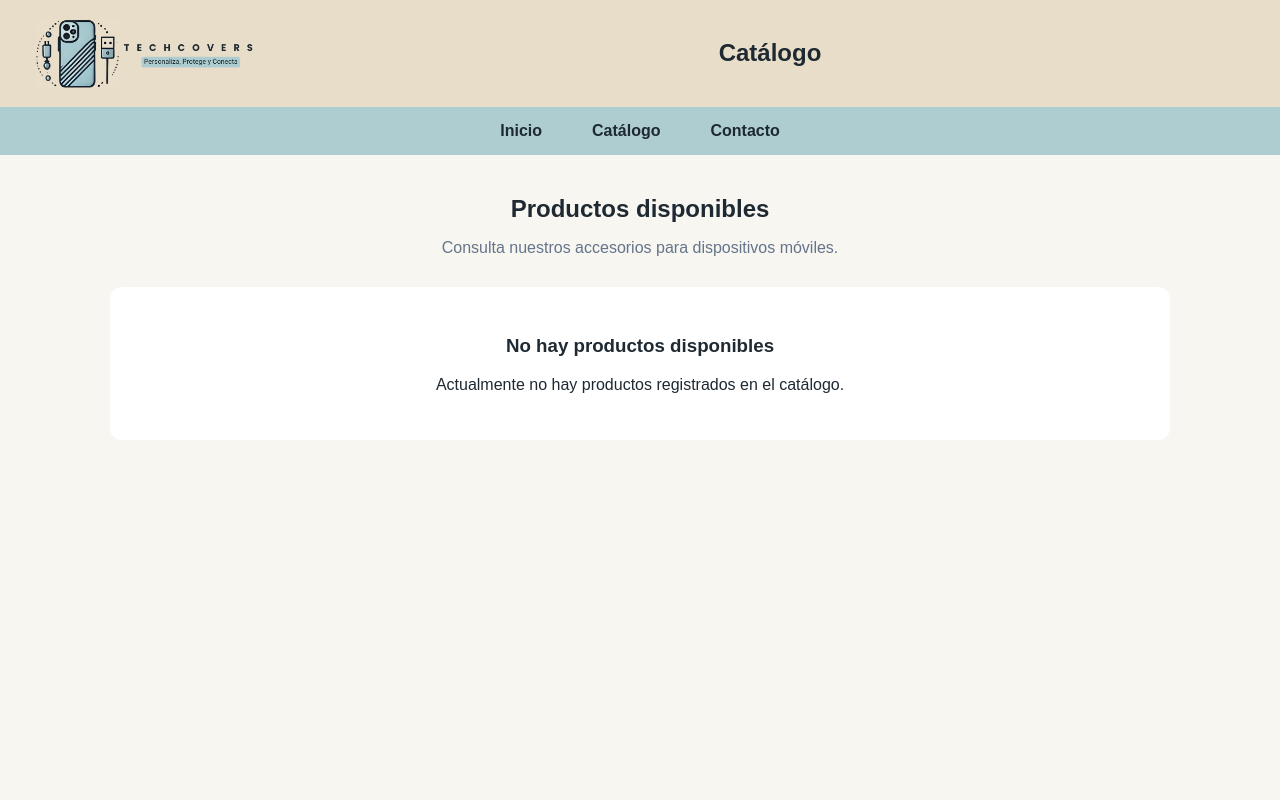
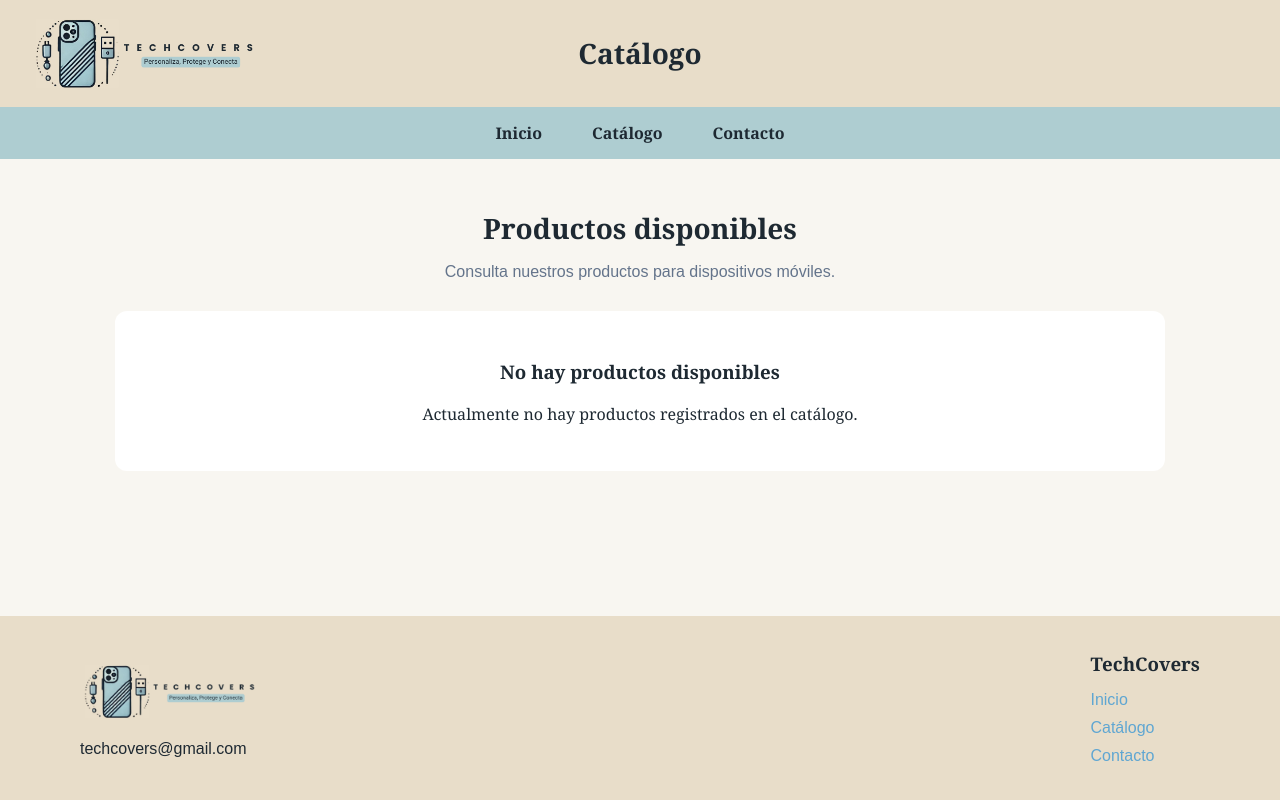
Before and after one commit to Daniela-Zabala/daniela_zabala_proyecto_final, a Django app: page /catalogo/ in a window 1280 px wide. Run offline with Django 5.2, Linux system fonts and the light colour scheme; data that the repository does not hold is empty.

Commit message:
añadir a catalogo la conexión con plantilla_paginas.html

```diff
--- a/catalogo/templates/catalogo.html
+++ b/catalogo/templates/catalogo.html
@@ -1,225 +1,22 @@
-{% load static %}
+{% extends 'plantilla_paginas.html' %}
 
-<!DOCTYPE html>
-<html lang="es">
-
-<head>
-    <meta charset="UTF-8">
-    <meta name="viewport" content="width=device-width, initial-scale=1.0">
-
-    <title>Catálogo - TechCovers</title>
-
-    <style>
-
-        * {
-            box-sizing: border-box;
-        }
-
-        body {
-            margin: 0;
-            font-family: Arial, sans-serif;
-            background-color: #f8f6f1;
-            color: #1E2932;
-        }
-
-        /* ENCABEZADO */
-
-        .header-principal {
-            background-color: #E8DDC9;
-            min-height: 100px;
-            padding: 10px 30px;
-            display: flex;
-            align-items: center;
-            gap: 30px;
-        }
-
-        .header-principal img {
-            width: 230px;
-            height: auto;
-        }
-
-        .titulo-header {
-            flex: 1;
-            text-align: center;
-            font-size: 24px;
-            font-weight: bold;
-            color: #1E2932;
-        }
-
-        /* MENÚ */
-
-        .menu-principal {
-            background-color: #AECDD1;
-            display: flex;
-            justify-content: center;
-            align-items: center;
-            gap: 50px;
-            padding: 15px 0;
-            width: 100%;
-        }
-
-        .menu-principal a {
-            color: #1E2932;
-            text-decoration: none;
-            font-weight: bold;
-        }
-
-        .menu-principal a:hover {
-            text-decoration: underline;
-        }
-
-        /* CATÁLOGO */
-
-        .contenedor-catalogo {
-            max-width: 1100px;
-            margin: 40px auto;
-            padding: 0 20px;
-        }
-
-        .titulo-catalogo {
-            text-align: center;
-            margin-bottom: 30px;
-        }
-
-        .titulo-catalogo h2 {
-            margin-bottom: 8px;
-        }
-
-        .titulo-catalogo p {
-            color: #64748B;
-        }
-
-        /* PRODUCTOS */
-
-        .productos {
-            display: grid;
-            grid-template-columns: repeat(3, 1fr);
-            gap: 25px;
-        }
-
-        .producto {
-            background-color: white;
-            border-radius: 12px;
-            padding: 20px;
-            box-shadow: 0 3px 10px rgba(0, 0, 0, 0.08);
-            border: 1px solid #e5e7eb;
-        }
-
-        .producto h3 {
-            margin-top: 0;
-            margin-bottom: 10px;
-            color: #1E2932;
-        }
-
-        .producto p {
-            color: #64748B;
-            line-height: 1.5;
-        }
-
-        .categoria {
-            display: inline-block;
-            background-color: #AECDD1;
-            color: #1E2932;
-            padding: 5px 10px;
-            border-radius: 20px;
-            font-size: 13px;
-            margin-bottom: 10px;
-        }
-
-        .precio {
-            font-size: 20px;
-            font-weight: bold;
-            margin-top: 15px;
-            color: #1E2932;
-        }
-
-        .stock {
-            font-size: 14px;
-            color: #64748B;
-        }
-
-        /* MENSAJE SI NO HAY PRODUCTOS */
-
-        .sin-productos {
-            text-align: center;
-            background-color: white;
-            padding: 30px;
-            border-radius: 12px;
-        }
-
-        /* RESPONSIVE */
-
-        @media (max-width: 800px) {
-
-            .header-principal {
-                flex-wrap: wrap;
-                justify-content: center;
-            }
-
-            .header-principal img {
-                width: 200px;
-            }
-
-            .titulo-header {
-                width: 100%;
-            }
-
-            .menu-principal {
-                flex-wrap: wrap;
-                gap: 20px;
-            }
-
-            .productos {
-                grid-template-columns: 1fr;
-            }
-
-        }
-
-    </style>
-
-</head>
-
-<body>
-
-    <header>
-
-        <div class="header-principal">
-
-            <img
-                src="{% static 'imagenes/logo_principal.png' %}"
-                alt="TechCovers"
-            >
-
-            <div class="titulo-header">
+{% block titulo_pagina %}
 Catálogo
-            </div>
-
-        </div>
-
-    </header>
+{% endblock %}
 
 
-    <nav class="menu-principal">
+{% block contenido_dinamico %}
 
-        <a href="{% url 'inicio' %}">Inicio</a>
+<div class="catalogo-contenedor">
 
-        <a href="{% url 'catalogo' %}">Catálogo</a>
+    <div class="catalogo-titulo">
 
-        <a href="{% url 'contacto' %}">Contacto</a>
-
-    </nav>
-
-
-    <!-- CONTENIDO DEL CATÁLOGO -->
-
-    <main class="contenedor-catalogo">
-
-        <div class="titulo-catalogo">
-
-            <h2>Productos disponibles</h2>
+        <h2>
+            Productos disponibles
+        </h2>
 
         <p>
-                Consulta nuestros accesorios para dispositivos móviles.
+            Consulta nuestros productos para dispositivos móviles.
         </p>
 
     </div>
@@ -263,7 +60,9 @@
 
         <div class="sin-productos">
 
-                <h3>No hay productos disponibles</h3>
+            <h3>
+                No hay productos disponibles
+            </h3>
 
             <p>
                 Actualmente no hay productos registrados en el catálogo.
@@ -273,8 +72,97 @@
 
     {% endif %}
 
-    </main>
+</div>
 
-</body>
 
-</html>
+<style>
+
+    .catalogo-contenedor {
+        max-width: 1100px;
+        margin: 50px auto;
+        padding: 0 25px;
+    }
+
+    .catalogo-titulo {
+        text-align: center;
+        margin-bottom: 30px;
+    }
+
+    .catalogo-titulo h2 {
+        font-size: 28px;
+        margin-bottom: 10px;
+    }
+
+    .catalogo-titulo p {
+        color: #64748B;
+        font-family: Arial, sans-serif;
+    }
+
+    .productos {
+        display: grid;
+        grid-template-columns: repeat(3, 1fr);
+        gap: 25px;
+    }
+
+    .producto {
+        background-color: white;
+        border-radius: 12px;
+        padding: 20px;
+        border: 1px solid #e5e7eb;
+        box-shadow: 0 3px 10px rgba(0, 0, 0, 0.08);
+    }
+
+    .producto h3 {
+        margin-top: 10px;
+        margin-bottom: 10px;
+        color: #1E2932;
+    }
+
+    .producto p {
+        color: #64748B;
+        font-family: Arial, sans-serif;
+        line-height: 1.5;
+    }
+
+    .categoria {
+        display: inline-block;
+        background-color: #AECDD1;
+        color: #1E2932;
+        padding: 5px 10px;
+        border-radius: 20px;
+        font-size: 13px;
+        font-family: Arial, sans-serif;
+    }
+
+    .precio {
+        font-size: 20px;
+        font-weight: bold;
+        margin-top: 15px;
+        color: #1E2932;
+    }
+
+    .stock {
+        font-size: 14px;
+        color: #64748B;
+        font-family: Arial, sans-serif;
+        margin-top: 5px;
+    }
+
+    .sin-productos {
+        text-align: center;
+        background-color: white;
+        padding: 30px;
+        border-radius: 12px;
+    }
+
+    @media (max-width: 800px) {
+
+        .productos {
+            grid-template-columns: 1fr;
+        }
+
+    }
+
+</style>
+
+{% endblock %}
```
Lines whose indentation alone changed are shown as unchanged.
